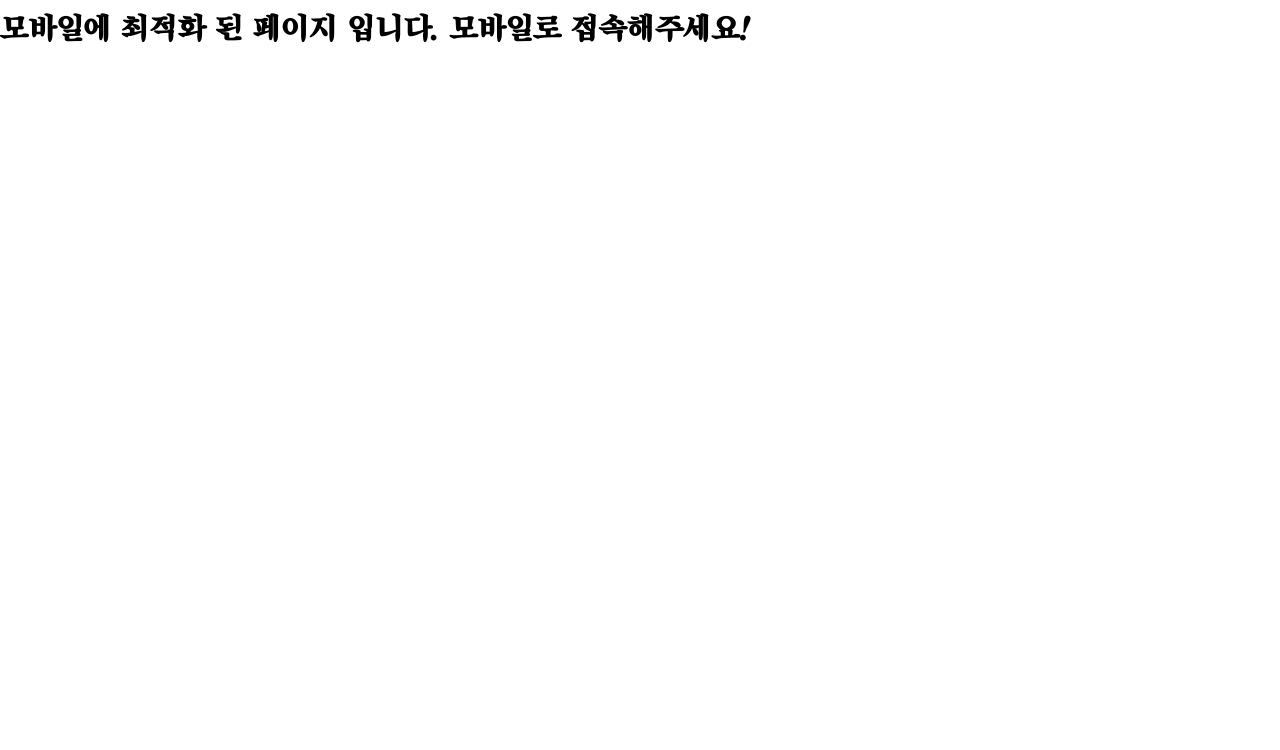
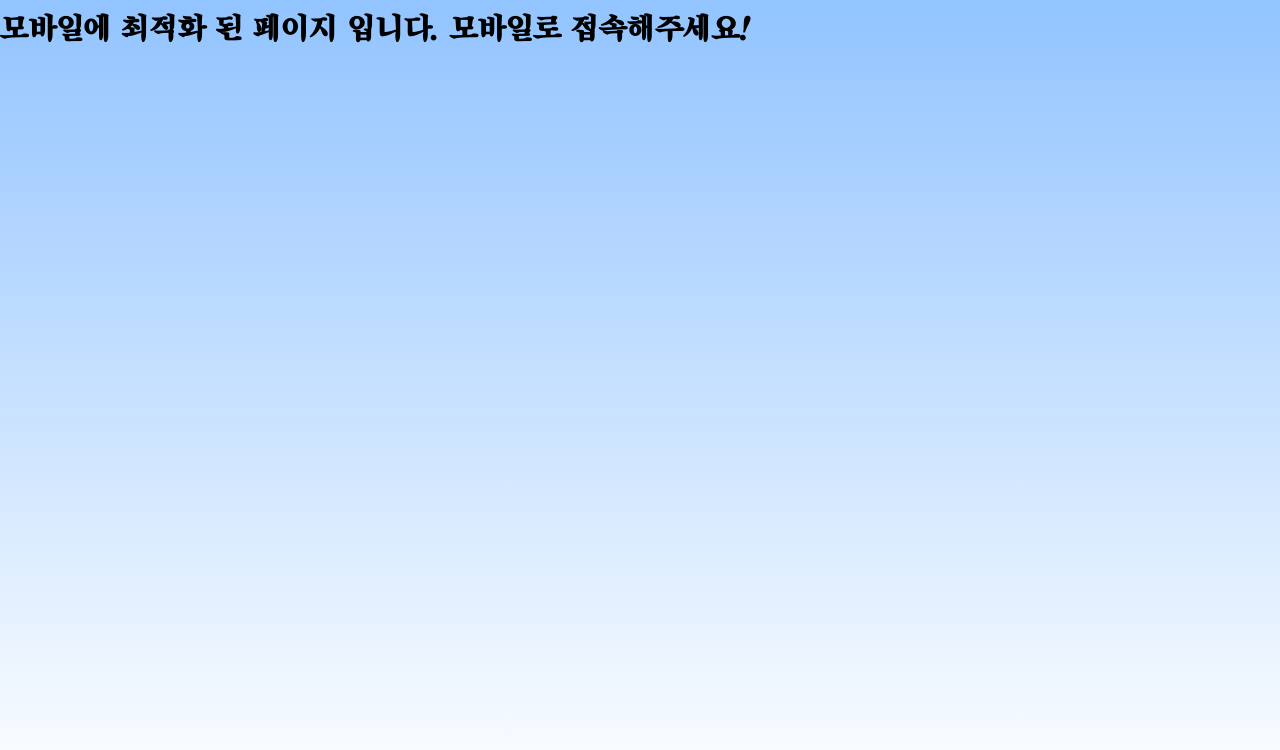
Before and after one commit to I3E3/min-dlet-from-ssafy, a React (Create React App) app in the folder frontend/: page / in a window 1280 px wide. Shown: the top 750 px of the page. Built offline with nearby package versions, Linux system fonts and the light colour scheme.

Commit message:
#S06P31A106-81 Chore: 배경 설정 및 index.tsx react18 버전 업데이트

```diff
--- a/frontend/src/index.module.css
+++ b/frontend/src/index.module.css
@@ -0,0 +1,3 @@
+body {
+  background: linear-gradient(180deg, #92C4FF 0%, #FFFFFF 100%) no-repeat fixed 50% 50%/100% 100%;
+}
--- a/frontend/src/index.tsx
+++ b/frontend/src/index.tsx
@@ -1,14 +1,28 @@
 import React from 'react';
-import ReactDOM from 'react-dom';
+// import ReactDOM from 'react-dom';
 import './index.module.css';
 import App from './App';
 import { BrowserRouter } from 'react-router-dom';
 
-ReactDOM.render(
+// ReactDOM.render(
+//   <React.StrictMode>
+//     <BrowserRouter>
+//       <App />
+//     </BrowserRouter>
+//   </React.StrictMode>,
+//   document.getElementById('root')
+// );
+
+import { createRoot } from 'react-dom/client';
+
+const rootNode = document.getElementById('root')
+
+const root = createRoot(rootNode!)
+
+root.render(
   <React.StrictMode>
     <BrowserRouter>
       <App />
     </BrowserRouter>
   </React.StrictMode>,
-  document.getElementById('root')
 );
```
